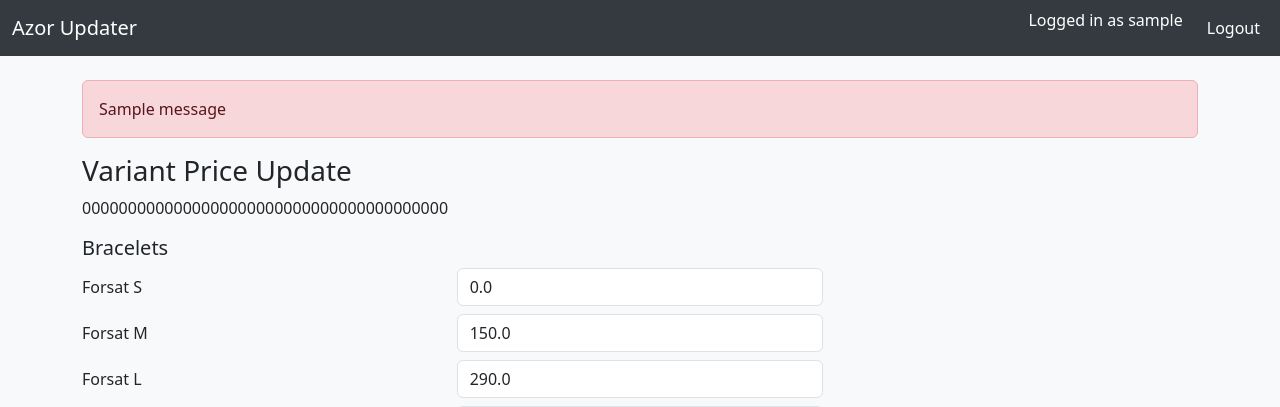
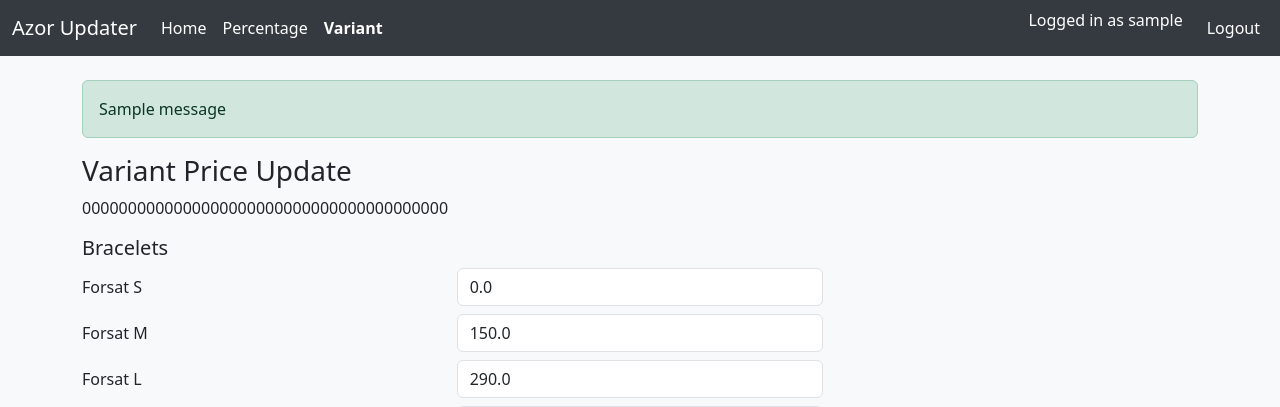
Before and after one commit to AGUENAOU-AYOUB/Azor_Price_Updater, a Flask app: page /variant-updater in a window 1280 px wide. Shown: the top 407 px of the page. Run offline with Flask 3, Linux system fonts and the light colour scheme; the visitor is signed in with stand-in values (Sample User, id 1); one stand-in notice (Sample message) is shown.

Commit message:
Improve web UI with navigation and feedback

```diff
--- a/webapp/routes.py
+++ b/webapp/routes.py
@@ -44,12 +44,12 @@ def variant_updater():
                 try:
                     updated[cat][chain] = float(val)
                 except ValueError:
-                    flash(f"Invalid value for {chain}")
+                    flash(f"Invalid value for {chain}", 'error')
                     return render_template('variant.html', surcharges=surcharges)
         with open(file_path, 'w', encoding='utf-8') as f:
             json.dump(updated, f, indent=2)
         surcharges = updated
-        flash('Surcharges saved.')
+        flash('Surcharges saved.', 'success')
 
     return render_template('variant.html', surcharges=surcharges)
 
--- a/webapp/templates/base.html
+++ b/webapp/templates/base.html
@@ -9,7 +9,9 @@
         body { background-color: #f8f9fa; }
         .navbar { background-color: #343a40; }
         .navbar-brand, .nav-link, .navbar-text { color: #fff !important; }
+        .nav-link.active { font-weight: bold; }
         .btn-brand { background-color: #008cba; color: #fff; }
+        h3, h5 { margin-top: 1rem; }
     </style>
 </head>
 <body>
@@ -17,19 +19,32 @@
   <div class="container-fluid">
     <a class="navbar-brand" href="/">Azor Updater</a>
     <div class="collapse navbar-collapse">
+      {% if session.get('user') %}
+      <ul class="navbar-nav me-auto mb-2 mb-lg-0">
+        <li class="nav-item">
+          <a class="nav-link {{ 'active' if request.path == url_for('main.home') else '' }}" href="{{ url_for('main.home') }}">Home</a>
+        </li>
+        <li class="nav-item">
+          <a class="nav-link {{ 'active' if request.path == url_for('main.percentage_updater') else '' }}" href="{{ url_for('main.percentage_updater') }}">Percentage</a>
+        </li>
+        <li class="nav-item">
+          <a class="nav-link {{ 'active' if request.path == url_for('main.variant_updater') else '' }}" href="{{ url_for('main.variant_updater') }}">Variant</a>
+        </li>
+      </ul>
       <ul class="navbar-nav ms-auto">
-        {% if session.get('user') %}
         <li class="nav-item"><span class="navbar-text me-3">Logged in as {{ session['user'] }}</span></li>
         <li class="nav-item"><a class="nav-link" href="{{ url_for('auth.logout') }}">Logout</a></li>
-        {% endif %}
       </ul>
+      {% endif %}
     </div>
   </div>
 </nav>
 <div class="container py-4">
-    {% with messages = get_flashed_messages() %}
+    {% with messages = get_flashed_messages(with_categories=True) %}
       {% if messages %}
-        <div class="alert alert-danger">{{ messages[0] }}</div>
+        {% for category, msg in messages %}
+          <div class="alert alert-{{ 'danger' if category == 'error' else category }}">{{ msg }}</div>
+        {% endfor %}
       {% endif %}
     {% endwith %}
     {% block content %}{% endblock %}
--- a/webapp/templates/variant.html
+++ b/webapp/templates/variant.html
@@ -17,17 +17,32 @@
   <button class="btn btn-brand mt-2" type="submit">Save Changes</button>
 </form>
 <button id="start" class="btn btn-brand mt-3">Run Update</button>
+<div id="spinner" class="spinner-border text-primary ms-2 d-none" role="status"></div>
 <pre id="log" class="mt-3 bg-light p-2" style="height:300px;overflow:auto;"></pre>
+<div id="status" class="alert alert-success d-none mt-2"></div>
 {% endblock %}
 {% block scripts %}
 <script>
-  document.getElementById('start').onclick = function(){
+  const startBtn = document.getElementById('start');
+  const spinner = document.getElementById('spinner');
+  const status = document.getElementById('status');
+  startBtn.onclick = function(){
     const log = document.getElementById('log');
     log.textContent='';
+    status.classList.add('d-none');
+    spinner.classList.remove('d-none');
+    startBtn.disabled = true;
     const es = new EventSource('/stream/variant');
     es.onmessage = e => {
-      if(e.data === '--done--') es.close();
-      else log.textContent += e.data + '\n';
+      if(e.data === '--done--') {
+        es.close();
+        spinner.classList.add('d-none');
+        startBtn.disabled = false;
+        status.textContent = 'Update completed!';
+        status.classList.remove('d-none');
+      } else {
+        log.textContent += e.data + '\n';
+      }
       log.scrollTop = log.scrollHeight;
     };
   };
```
Also changed, not shown: webapp/templates/percentage.html (+18 -3 lines).
